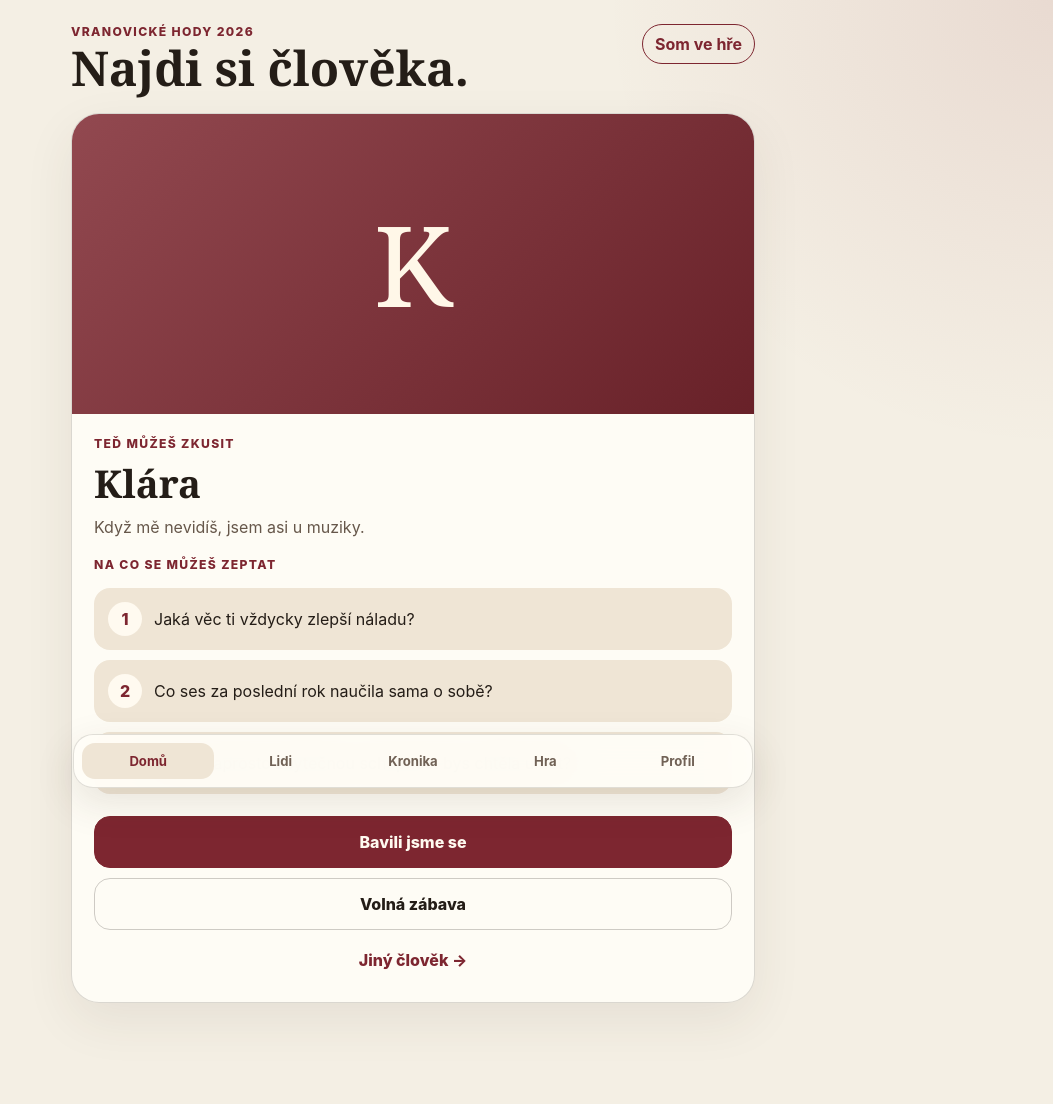
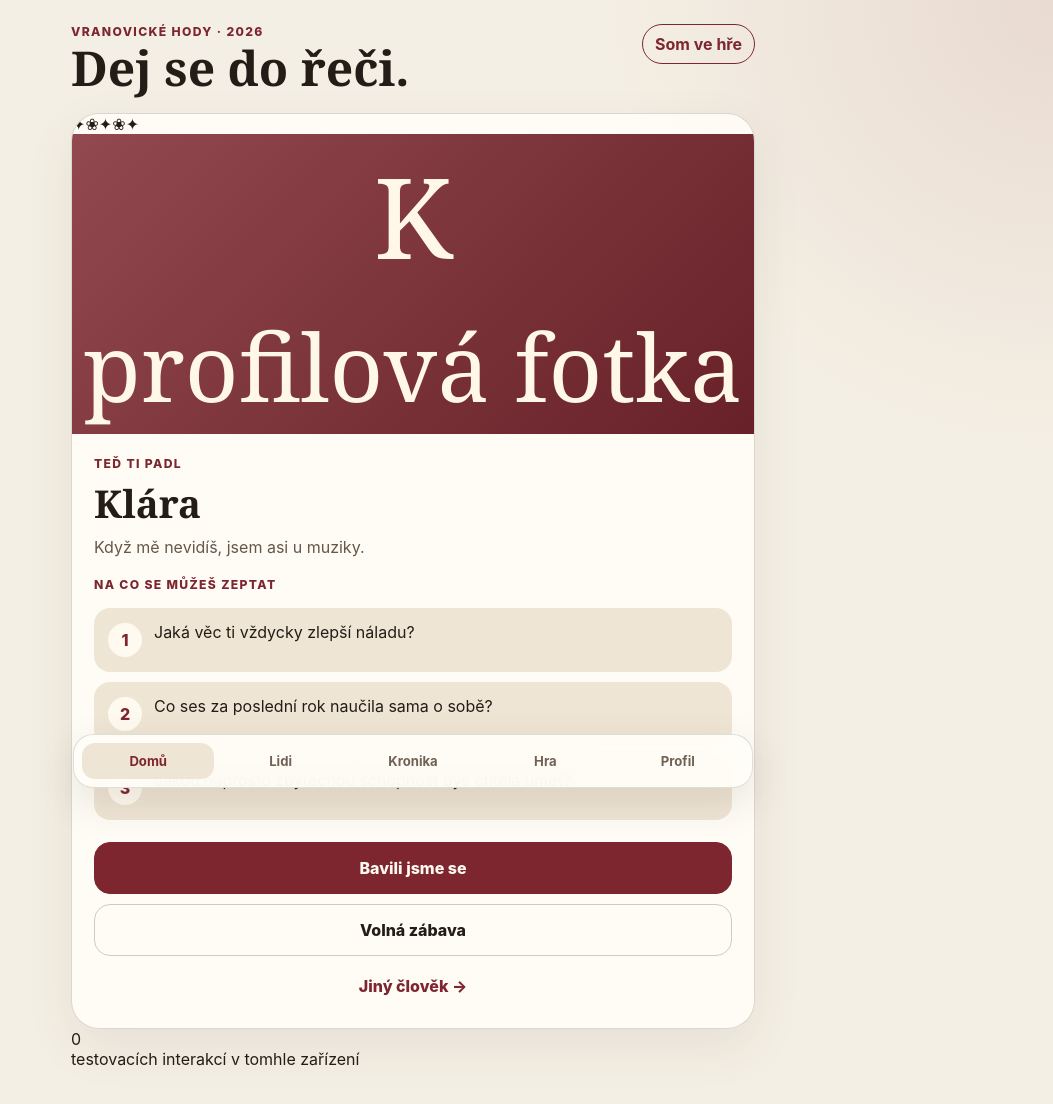
Before and after one commit to czmajkl/vranovicke-hody-2026, a React (Vite) app: page / in a window 1280 px wide. Shown: the top 1104 px of the page, without its empty margins (227-1280 px from the left). Built offline with nearby package versions, Linux system fonts and the light colour scheme.

Commit message:
Make home interaction loop interactive

```diff
--- a/src/App.tsx
+++ b/src/App.tsx
@@ -1,4 +1,13 @@
-const person = {
+import { useMemo, useState } from 'react'
+
+type Person = {
+  name: string
+  note: string
+  questions: string[]
+}
+
+const people: Person[] = [
+  {
     name: 'Klára',
     note: 'Když mě nevidíš, jsem asi u muziky.',
     questions: [
@@ -6,46 +15,126 @@ const person = {
       'Co ses za poslední rok naučila sama o sobě?',
       'Jakou naprosto zbytečnou schopnost bys chtěla umět?',
     ],
+  },
+  {
+    name: 'Petr',
+    note: 'Poznáš mě podle toho, že mám pořád něco v ruce.',
+    questions: [
+      'Co je něco, do čeho ses v poslední době fakt zažral?',
+      'Který člověk tě v životě nejvíc ovlivnil?',
+      'Kdybys mohl na týden umět jednu novou věc, co by to bylo?',
+    ],
+  },
+  {
+    name: 'Anička',
+    note: 'Pravděpodobně mě uslyšíš dřív, než mě uvidíš.',
+    questions: [
+      'Jaký malý moment si z poslední doby fakt pamatuješ?',
+      'Co by o tobě většina lidí vůbec netipla?',
+      'Kdybys měl vlastní svátek, jak by se slavil?',
+    ],
+  },
+  {
+    name: 'Kuba',
+    note: 'Když se ztratím, hledej mě tam, kde se něco děje.',
+    questions: [
+      'Co ti jde překvapivě dobře?',
+      'Co bys chtěl, aby o tobě lidi chápali trochu líp?',
+      'Která úplně obyčejná věc ti dělá větší radost, než by měla?',
+    ],
+  },
+]
+
+function App() {
+  const [personIndex, setPersonIndex] = useState(0)
+  const [freeMode, setFreeMode] = useState(false)
+  const [interactionDone, setInteractionDone] = useState(false)
+  const [interactionCount, setInteractionCount] = useState(0)
+
+  const person = people[personIndex]
+  const initials = useMemo(() => person.name.slice(0, 1).toUpperCase(), [person.name])
+
+  const showAnotherPerson = () => {
+    setPersonIndex((current) => (current + 1) % people.length)
+    setFreeMode(false)
+    setInteractionDone(false)
   }
 
-function App() {
+  const confirmInteraction = () => {
+    if (!interactionDone) {
+      setInteractionCount((current) => current + 1)
+      setInteractionDone(true)
+    }
+  }
+
   return (
-    <main className="app-shell">
+    <main className="app-shell" id="domu">
       <header className="topbar">
         <div>
-          <p className="eyebrow">Vranovické hody 2026</p>
-          <h1>Najdi si člověka.</h1>
+          <p className="eyebrow">Vranovické hody · 2026</p>
+          <h1>Dej se do řeči.</h1>
         </div>
         <button className="status-button" type="button">Som ve hře</button>
       </header>
 
       <section className="person-card">
+        <div className="ornament-strip" aria-hidden="true">
+          <span>✦</span><span>❀</span><span>✦</span><span>❀</span><span>✦</span>
+        </div>
+
         <div className="photo-placeholder" aria-label={`Fotka uživatele ${person.name}`}>
-          <span>{person.name.slice(0, 1)}</span>
+          <span>{initials}</span>
+          <small>profilová fotka</small>
         </div>
 
         <div className="person-copy">
-          <p className="eyebrow">Teď můžeš zkusit</p>
+          <p className="eyebrow">Teď ti padl</p>
           <h2>{person.name}</h2>
           <p className="person-note">{person.note}</p>
         </div>
 
+        {!freeMode ? (
           <div className="questions">
             <p className="section-label">Na co se můžeš zeptat</p>
             {person.questions.map((question, index) => (
-            <button className="question" type="button" key={question}>
+              <div className="question" key={question}>
                 <span>{index + 1}</span>
-              {question}
-            </button>
+                <p>{question}</p>
+              </div>
             ))}
           </div>
+        ) : (
+          <div className="free-mode">
+            <p className="free-mode-kicker">Volná zábava</p>
+            <p className="free-mode-copy">Tak už si povídejte. Telefon může zpátky do kapsy.</p>
+          </div>
+        )}
 
         <div className="actions">
-          <button className="primary-button" type="button">Bavili jsme se</button>
-          <button className="secondary-button" type="button">Volná zábava</button>
-          <button className="text-button" type="button">Jiný člověk →</button>
+          <button
+            className={`primary-button${interactionDone ? ' success' : ''}`}
+            type="button"
+            onClick={confirmInteraction}
+          >
+            {interactionDone ? 'Bavili jsme se ✓' : 'Bavili jsme se'}
+          </button>
+
+          {!freeMode && (
+            <button className="secondary-button" type="button" onClick={() => setFreeMode(true)}>
+              Volná zábava
+            </button>
+          )}
+
+          <button className="text-button" type="button" onClick={showAnotherPerson}>
+            Jiný člověk →
+          </button>
         </div>
       </section>
+
+      <aside className="tiny-stat" aria-label="Testovací statistika">
+        <span>{interactionCount}</span>
+        <p>testovacích interakcí v tomhle zařízení</p>
+      </aside>
 
       <nav className="bottom-nav" aria-label="Hlavní navigace">
         <a className="active" href="#domu">Domů</a>
```
Lines whose indentation alone changed are shown as unchanged.
